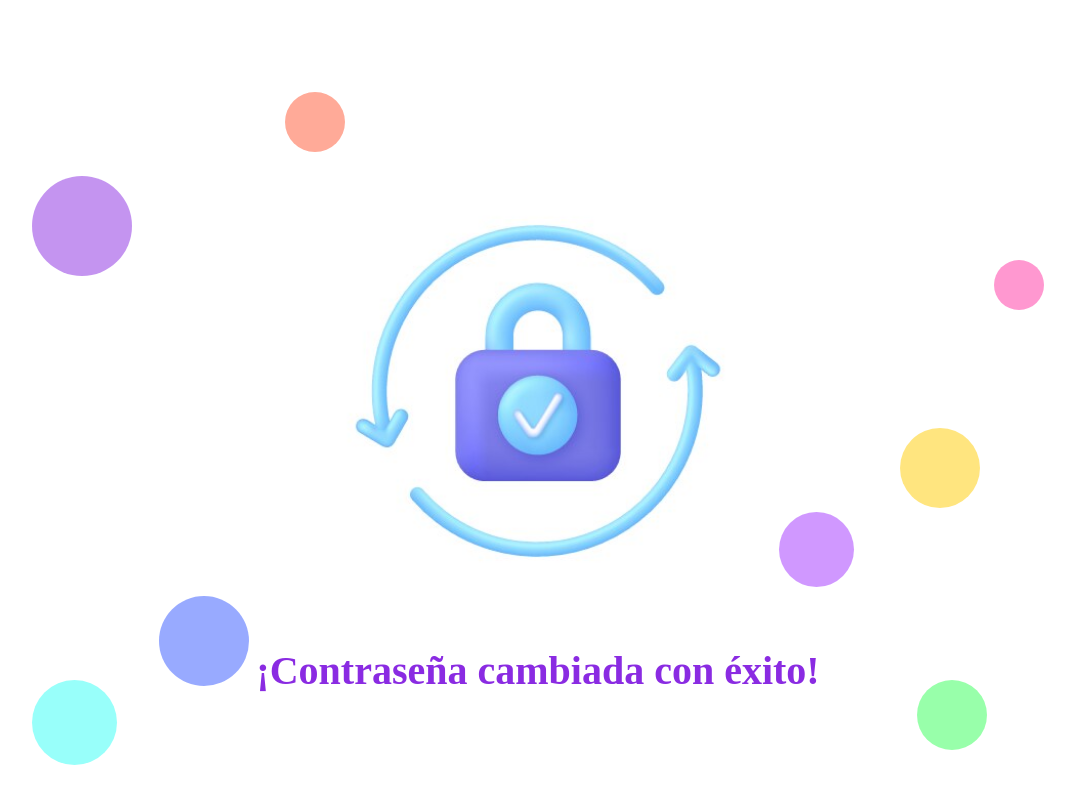
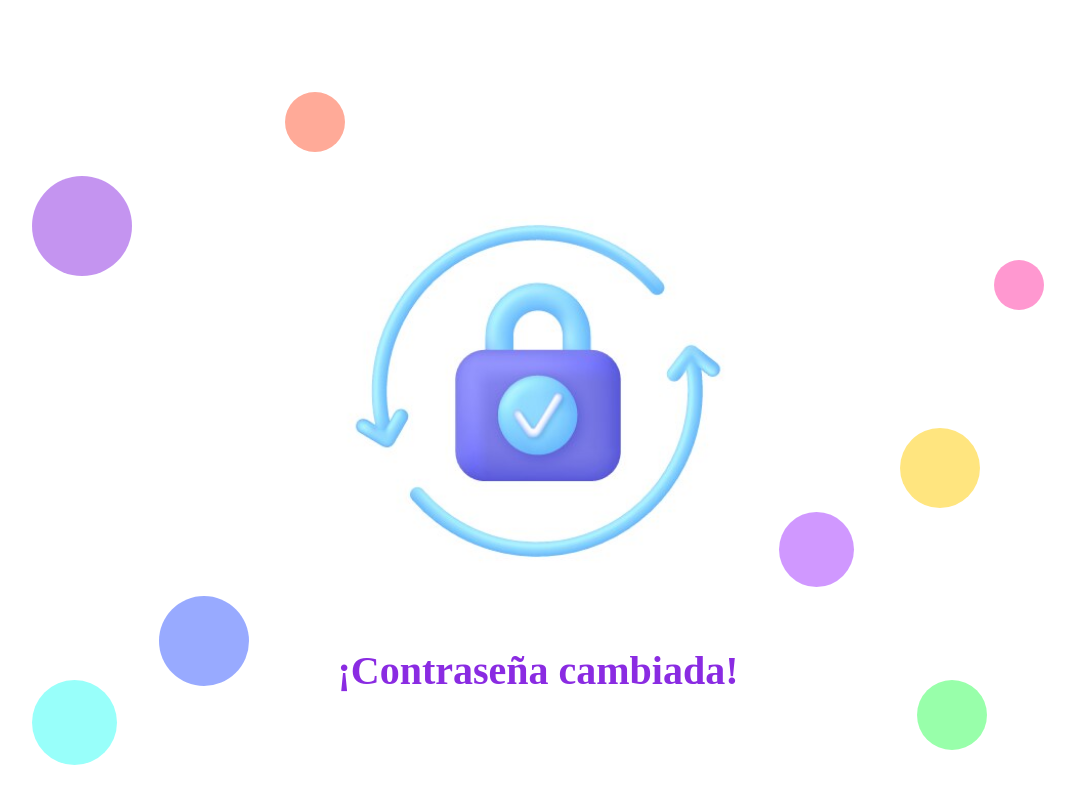
Before and after one commit to felitba/BillyWeb, a Vue app: page /pchanged in a window 1280 px wide. Shown: the top 804 px of the page, without its empty margins (102-1177 px from the left). Built offline with nearby package versions, Linux system fonts and the light colour scheme.

Commit message:
small adjusts

```diff
--- a/src/views/PageNotFound.vue
+++ b/src/views/PageNotFound.vue
@@ -14,7 +14,7 @@ const goHome = () => {
     <h2>Página no encontrada</h2>
     <p>Lo sentimos, la página que buscas no existe.</p>
     <button @click="goHome" class="home-button">
-      Volver al Inicio de Sesión
+      Volver a HOME
     </button>
   </div>
 </template>
--- a/src/views/PasswordChanged.vue
+++ b/src/views/PasswordChanged.vue
@@ -1,7 +1,7 @@
 <template>
     <div class="success-container">
     <img src="@/assets/changePassword.png" alt="Success" class="success-image" />
-      <h1>¡Contraseña cambiada con éxito!</h1>
+      <h1>¡Contraseña cambiada!</h1>
       <!-- No me gustaron las estrellas, que opinan? -->
       <!-- Adding stars -->
       <!-- <div class="star star-1"></div>
```
